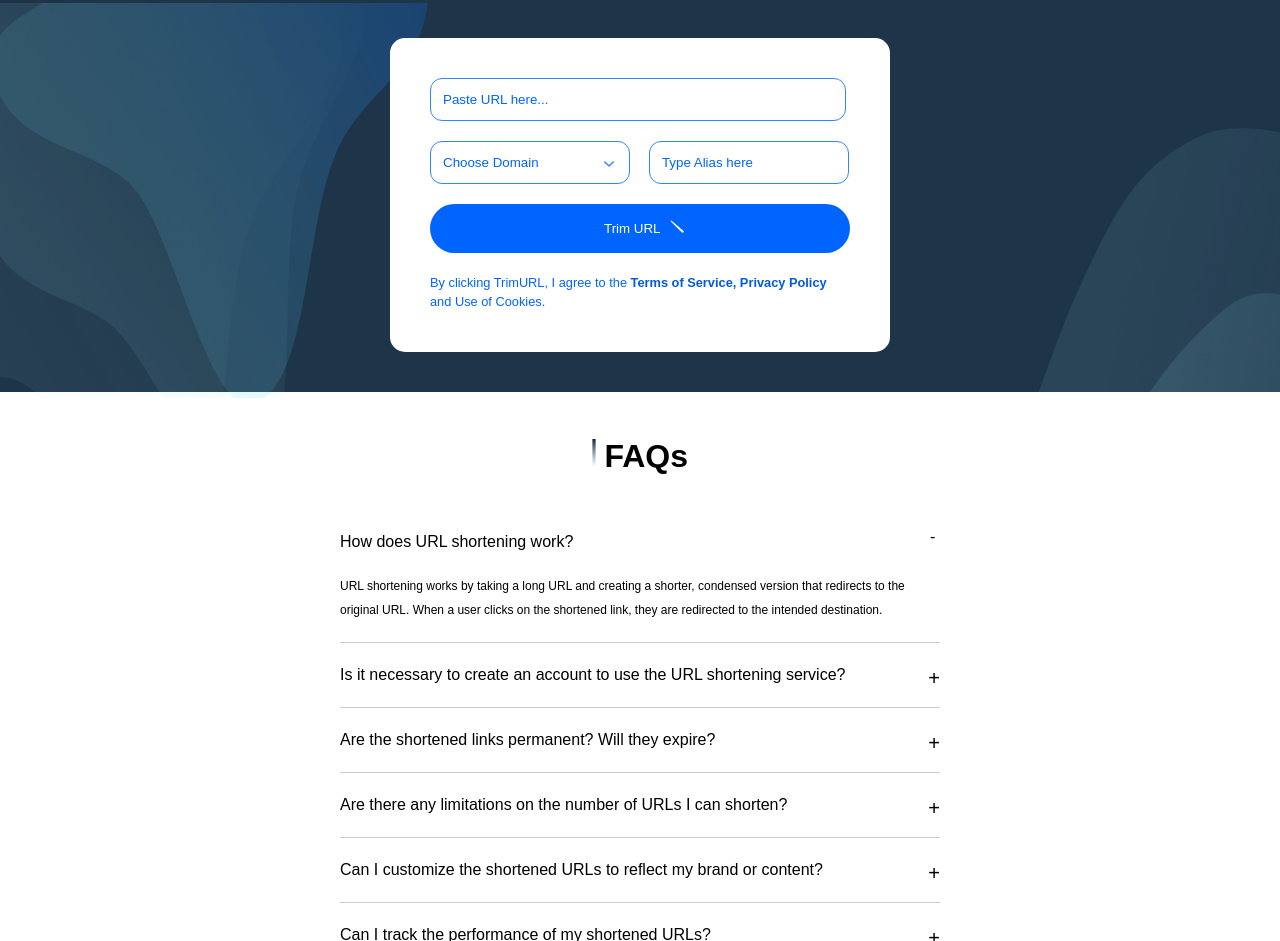
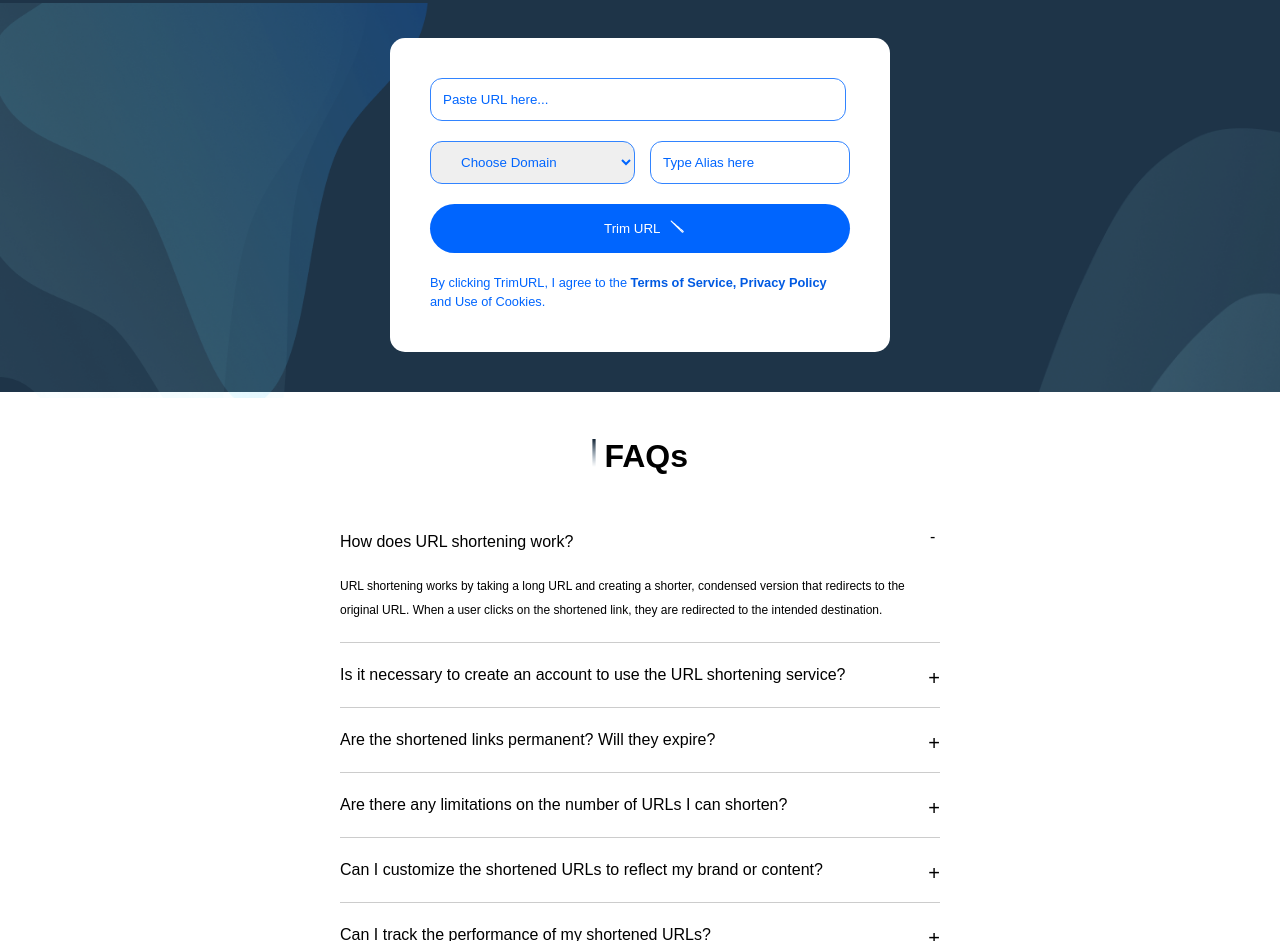
Before and after one commit to RidwanAdebosin/AltSchool, a plain HTML site: page index.html in a window 1280 px wide. Shown: the part 2802-3743 px from the top of the page. Drawn offline with Linux system fonts and the light colour scheme.

Commit message:
First Semeter Exam

```diff
--- a/index.html
+++ b/index.html
@@ -261,9 +261,12 @@
       <form>
         <label for="URL"></label>
         <input type="" placeholder="Paste URL here..." class="input" />
-        <label for="Domain"></label>
-        <input type="select" placeholder="Choose Domain" class="input2" />
-        <img src="./assets/drop.png" width="10px" class="dropdown1" />
+        <select name="domain" class="input3" required>
+          <option value="" disabled selected hidden>Choose Domain</option>
+          <option value="domain">School of Engineering</option>
+          <option value="domain">School of Data</option>
+          <option value="domain">School of Product</option>
+        </select>
         <label for="Type"></label>
         <input type="name" placeholder="Type Alias here" class="input2" />
         <button class="trim-button">
--- a/style.css
+++ b/style.css
@@ -516,17 +516,23 @@ form p {
 }
 
 .input2 {
-  display: inline-flex;
+  float: right;
   width: 174px;
   height: 25px;
   padding: 8px 12px;
-  flex-direction: column;
-  justify-content: center;
   align-items: flex-start;
-  gap: 10px;
+  gap: 5px;
   border-radius: 12px;
   border: 1px solid var(--primary-100, #3284ff);
   margin-block-end: 20px;
+}
+
+.input3 {
+  float: left;
+  padding: 12px 26px;
+  border-radius: 12px;
+  border: 1px solid var(--primary-100, #3284ff);
+  color: #0065fe;
 }
 
 .trim-button {
```
